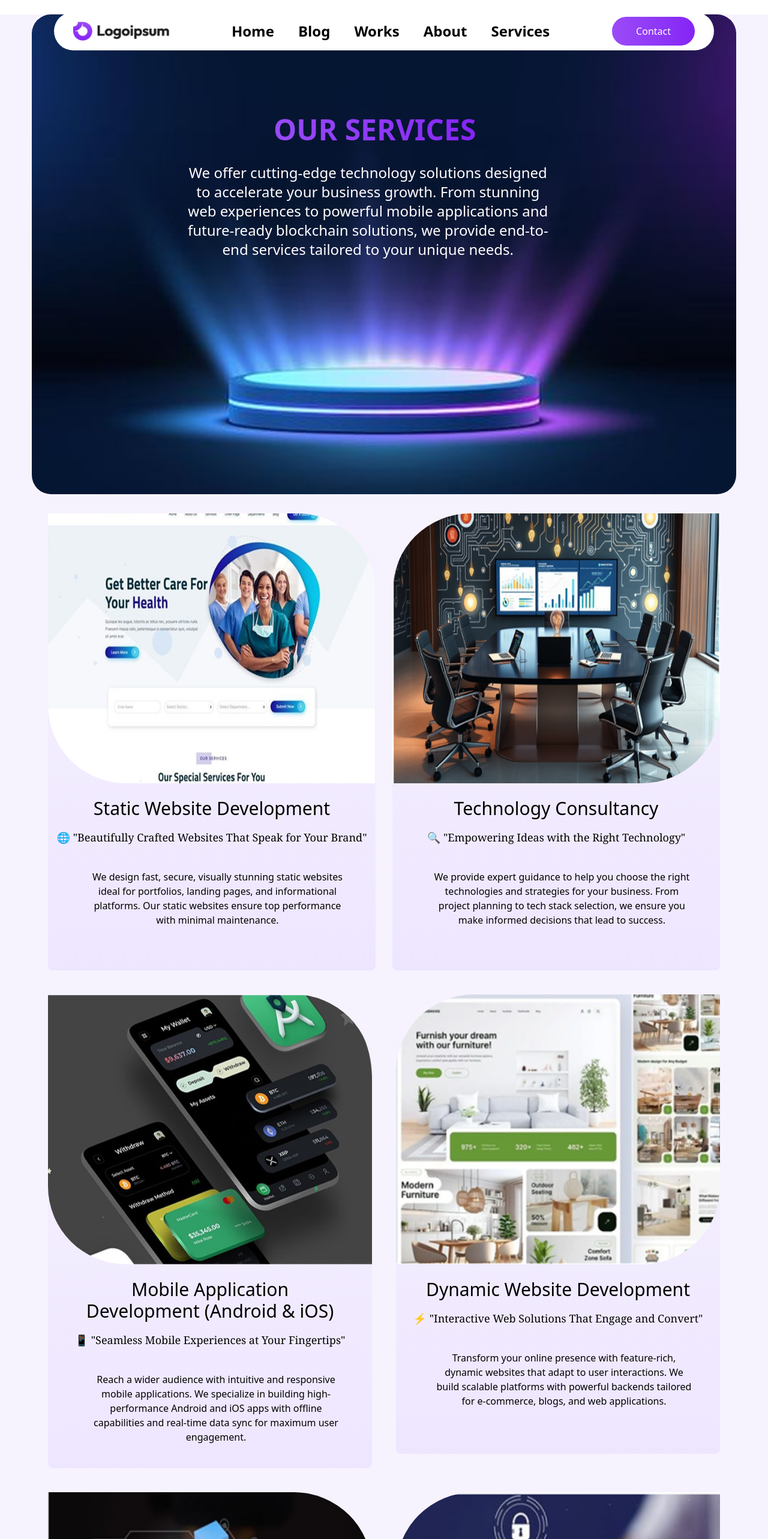
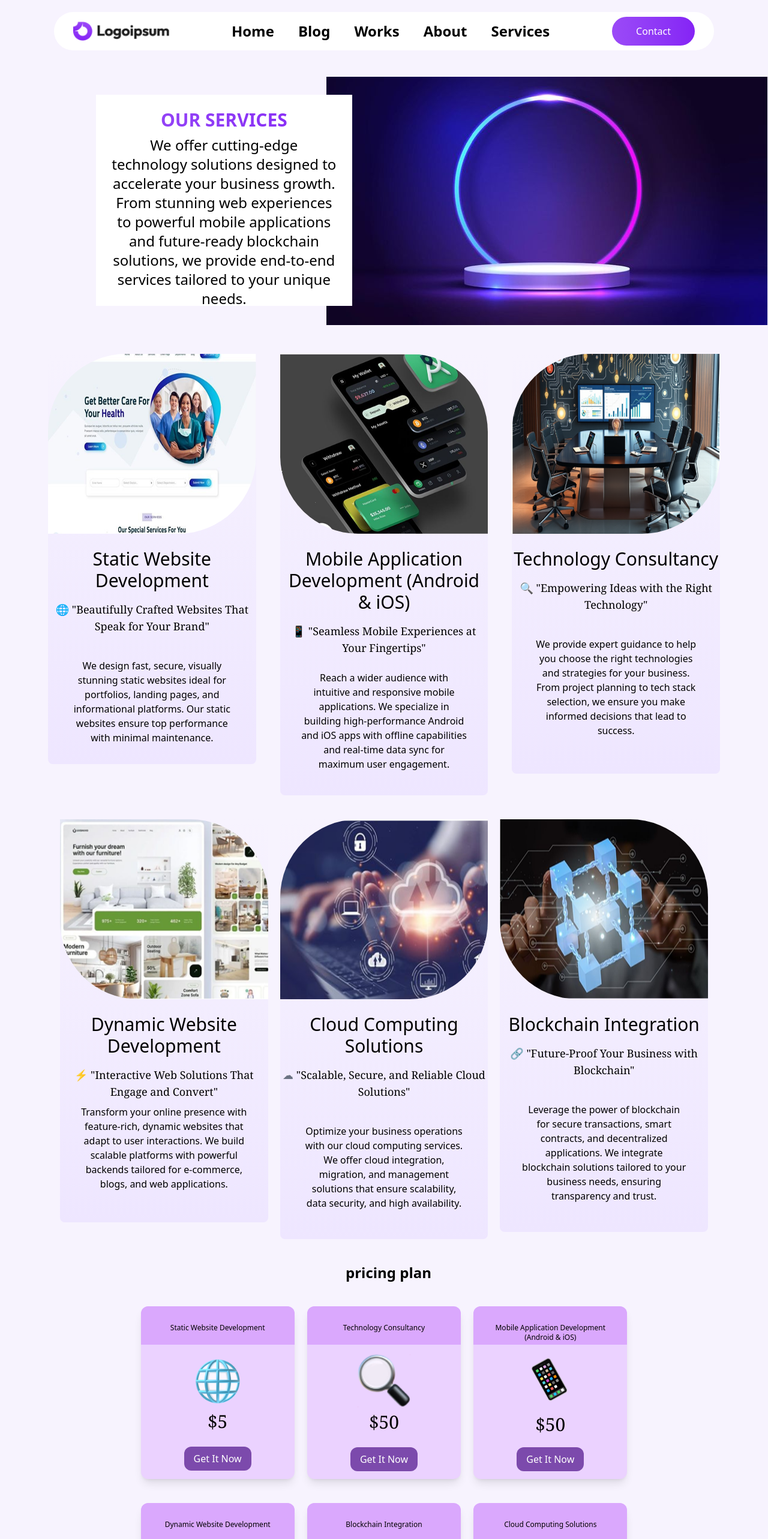
Before and after one commit to Heryakos-Technology/heryakos-static-page, a Vue app: page /service in a window 1280 px wide. Shown: the top 2566 px of the page at 60% size. Built offline with nearby package versions, Linux system fonts and the light colour scheme.

Commit message:
service page modification

```diff
--- a/src/views/ServicePage.vue
+++ b/src/views/ServicePage.vue
@@ -1,19 +1,19 @@
 <template>
 
   <div>
-    <!-- mobile size -->
-    <div class="block md:hidden md:mb-64">
-      <img
-        class="w-11/12 md:w-11/12 md:mx-auto md:h-screen md:overflow-hidden mx-auto h-72 mt-6 rounded-xl relative text-purple-300"
-        src="/herosection-service.png" alt="Service Landing Image">
+
+    <div class="block md:hidden mb-36 mt-16">
+        <img src="/intro-service.jpg" alt="" class="w-4/5 ml-16 mt-5 relative ">
+        <div class="w-11/12 h-44 bg-white absolute -mt-14">
           <p
-        class="md:h-1/3 md:relative text-md -mt-72 pt-2 w-full text-center mx-auto  absolute font-sans font-bold bg-gradient-to-r from-[#984AF7] to-[#8523F5] bg-clip-text text-transparent">
+        class="w-full text-center  font-bold bg-gradient-to-r from-[#984AF7] to-[#8523F5] bg-clip-text text-transparent">
         OUR SERVICES
       </p>
-      <p class="w-full px-20 text-center p-2 absolute -mt-64 mx-auto text-xs font-extralight text-white">We offer
+            <p class="text-wrap text-sm ml-2 pt-5 pl-5 pr-4  ">We offer
         cutting-edge technology solutions designed to accelerate your business growth. From stunning web experiences to
         powerful mobile applications and future-ready blockchain solutions, we provide end-to-end services tailored to
         your unique needs.</p>
+        </div>
     </div>
     <!-- /end of mobile size -->
 
@@ -21,7 +21,7 @@
     <div class="block md:hidden">
       <div class=" bg-gradient-to-b from-[#F7F3FE] to-[#eee6ff] md:p-8 w-11/12 pb-2 rounded-lg mx-auto mt-8 mb-10 ">
         <img style="border-top-right-radius: 130px; border-bottom-left-radius: 130px;" src="/first-service.png"
-          alt="Static Website Development" class="mx-auto rounded-bl-2xl rounded-tr-full w-full h-auto">
+          alt="Static Website Development" class="mx-auto rounded-bl-2xl rounded-tr-full w-full h-64">
         <h2 class="text-2xl md:text-3xl font-normal mb-4 text-center mt-4">
           Static Website Development
         </h2>
@@ -36,7 +36,7 @@
 
       <div class=" bg-gradient-to-b from-[#F7F3FE] to-[#eee6ff] md:p-8 w-11/12 pb-2 rounded-lg mx-auto mt-8 mb-2">
         <img style="border-top-left-radius: 130px; border-bottom-right-radius: 130px;" src="/second-service.png"
-          alt="Static Website Development" class="mx-auto rounded-br-2xl rounded-tl-full w-full h-auto">
+          alt="Static Website Development" class="mx-auto rounded-br-2xl rounded-tl-full w-full h-64">
         <h2 class="text-2xl md:text-3xl font-normal mb-4 text-center mt-4">
           Technology Consultancy
         </h2>
@@ -51,7 +51,7 @@
 
       <div class=" bg-gradient-to-b from-[#F7F3FE] to-[#eee6ff] md:p-8 w-11/12 pb-2 rounded-lg mx-auto mt-8 mb-10">
         <img style="border-top-right-radius: 130px; border-bottom-left-radius: 130px;" src="/third-service.png"
-          alt="Static Website Development" class="mx-auto rounded-bl-2xl rounded-tr-full w-full h-auto">
+          alt="Static Website Development" class="mx-auto rounded-bl-2xl rounded-tr-full w-full h-64">
         <h2 class="text-2xl md:text-3xl font-normal mb-4 text-center mt-4">
           Mobile Application Development (Android & iOS)
         </h2>
@@ -67,7 +67,7 @@
 
       <div class=" bg-gradient-to-b from-[#F7F3FE] to-[#eee6ff] md:p-8 w-11/12 pb-2 rounded-lg mx-auto mt-8 mb-2">
         <img style="border-top-left-radius: 130px; border-bottom-right-radius: 130px;" src="/fourth-servicee.png"
-          alt="Static Website Development" class="mx-auto rounded-br-2xl rounded-tl-full w-full h-auto">
+          alt="Static Website Development" class="mx-auto rounded-br-2xl rounded-tl-full w-full h-64">
         <h2 class="text-2xl md:text-3xl font-normal mb-4 text-center mt-4">
           Dynamic Website Development
         </h2>
@@ -82,7 +82,7 @@
 
       <div class=" bg-gradient-to-b from-[#F7F3FE] to-[#eee6ff] md:p-8 w-11/12 pb-2 rounded-lg mx-auto mt-8 mb-10">
         <img style="border-top-right-radius: 130px; border-bottom-left-radius: 130px;" src="/fifth-service.png"
-          alt="Static Website Development" class="mx-auto rounded-bl-2xl rounded-tr-full w-full h-auto">
+          alt="Static Website Development" class="mx-auto rounded-bl-2xl rounded-tr-full w-full h-64">
         <h2 class="text-2xl md:text-3xl font-normal mb-4 text-center mt-4">
           Blockchain Integration
         </h2>
@@ -97,7 +97,7 @@
 
       <div class=" bg-gradient-to-b from-[#F7F3FE] to-[#eee6ff] md:p-8 w-11/12 pb-2 rounded-lg mx-auto mt-8 mb-10">
         <img style="border-top-left-radius: 130px; border-bottom-right-radius: 130px;" src="/sixth-service.png"
-          alt="Static Website Development" class="mx-auto rounded-br-2xl rounded-tl-full w-full h-auto">
+          alt="Static Website Development" class="mx-auto rounded-br-2xl rounded-tl-full w-full h-64">
         <h2 class="text-2xl md:text-3xl font-normal mb-4 text-center mt-4">
           Cloud Computing Solutions
         </h2>
@@ -114,43 +114,62 @@
 
     <!-- desktop -->
     <div class="hidden lg:block md:block">
-      <div class="lg:mb-96 md:mb-64">
+      <div class=" md:mb-64 ml-40">
         <img
-          class="w-11/12 lg:w-11/12 md:w-11/12 md:ml-8 lg:mx-auto lg:h-screen lg:overflow-hidden ml-4 h-72 mt-6 rounded-4xl relative text-purple-300"
-          src="/herosection-service.png" alt="Service Landing Image">
-        <div class="-mt-64 lg:-mt-96 w-64 mx-auto">
+          class=" pt-32 ml-96    relative text-purple-300"
+          src="/intro-service.jpg" alt="Service Landing Image" >
+          <div class="w-2/6 -ml- h-88 -mt-96 bg-white absolute">
+            <div class="">
               <p
-            class="lg:text-5xl lg:text-center lg:-ml-14 text-md md:mt-4 md:ml-20 lg:-mt-64 pt-2 absolute font-sans font-bold bg-gradient-to-r from-[#984AF7] to-[#8523F5] bg-clip-text text-transparent">
+                class="lg:text-3xl text-center text-md md:mt-4   pt-2  font-sans font-bold bg-gradient-to-r from-[#984AF7] to-[#8523F5] bg-clip-text text-transparent">
                 OUR SERVICES
               </p>
             </div>
-        <div class="w-2/3 mx-auto -mt-96 md:mt-20">
-          <p class="w-1/2 text-center p-2 absolute lg:text-2xl ml-20 lg:-mt-64 font-extralight text-white md:text-sm">We offer
+            <div class="w-11/12 mx-auto ">
+              <p class=" text-center p-2  lg:text-2xl font-semi-bold text-black md:text-sm">We offer
                 cutting-edge technology solutions designed to accelerate your business growth. From stunning web experiences
                 to powerful mobile applications and future-ready blockchain solutions, we provide end-to-end services
                 tailored to your unique needs.</p>
             </div>
           </div>
+      </div>
 
-      <div class="flex  lg:px-20 md:px-4 md:-mt-20">
-        <div class=" bg-gradient-to-b from-[#F7F3FE] to-[#eee6ff] lg:w-1/2 md:w-1/2 md:mr-2 lr:mr-5 rounded-lg h-1/3 mx-auto mt-8 lg:pb-8  mb-10">
-          <img style="border-top-right-radius: 130px; border-bottom-left-radius: 130px; height: 450px;"
+      <div class="flex  lg:px-20 md:px-4  -mt-60">
+        <div class=" bg-gradient-to-b from-[#F7F3FE] to-[#eee6ff] lg:w-1/3 md:w-1/2 md:mr-2 lg:mr-10 rounded-lg h-1/3 mx-auto mt-8 lg:pb-8  mb-10">
+          <img style="border-top-left-radius: 130px; border-bottom-right-radius: 130px; height: 300px;"
             src="/first-service.png" alt="Static Website Development"
-            class="mx-auto rounded-bl-2xl rounded-tr-full w-full mb-6">
+            class="mx-auto   w-full mb-6">
           <h2 class="text-2xl md:text-3xl font-normal mb-4 text-center">
             Static Website Development
           </h2>
           <p class="text-lg text-center font-serif">
             <span class="text-blue-500">🌐</span> "Beautifully Crafted Websites That Speak for Your Brand"
           </p>
-          <p class="ml-16 mt-10 mb-4 w-4/5 text-center pb-6">
+          <p class="mt-10  w-4/5 mx-auto text-center pb-">
             We design fast, secure, visually stunning static websites ideal for portfolios, landing pages, and
             informational platforms. Our static websites ensure top performance with minimal maintenance.
           </p>
         </div>
 
-        <div class=" bg-gradient-to-b from-[#F7F3FE] to-[#eee6ff] lg:w-1/2 md:w-1/2 md:ml-4 lg:ml-5 rounded-lg h-1/3 mx-auto mt-8 lg:mb-1 md:pb-8">
-          <img style="border-top-left-radius: 130px; border-bottom-right-radius: 130px; height: 450px;"
+
+        <div class=" bg-gradient-to-b from-[#F7F3FE] to-[#eee6ff] lg:w-1/3 md:w-1/2 lg:mr-5 md:mr-2 h-1/3 rounded-lg mx-auto mt-8 mb-10">
+          <img style="border-top-right-radius: 130px; border-bottom-left-radius: 130px; height: 300px;"
+            src="/third-service.png" alt="Static Website Development" class="mx-auto w-full mb-6">
+          <h2 class="text-2xl md:text-3xl font-normal mb-4 w-full mx-auto text-center">
+            Mobile Application Development (Android & iOS)
+          </h2>
+          <p class="text-lg text-center font-serif mb-2">
+            <span class="text-blue-500">📱</span> "Seamless Mobile Experiences at Your Fingertips"
+          </p>
+          <p class="mb-4 w-4/5 mx-auto mt-6 pb-6 text-center">
+            Reach a wider audience with intuitive and responsive mobile applications. We specialize in building
+            high-performance Android and iOS apps with offline capabilities and real-time data sync for maximum user
+            engagement.
+          </p>
+        </div>
+
+        <div class=" bg-gradient-to-b from-[#F7F3FE] to-[#eee6ff] lg:w-1/3 md:w-1/2 md:ml-4 lg:ml-5 rounded-lg h-1/3 mx-auto mt-8 lg:mb-1 md:pb-8">
+          <img style="border-top-left-radius: 130px; border-bottom-right-radius: 130px; height: 300px;"
             src="/second-service.png" alt="Static Website Development" class="mx-auto w-full h-1/2 mb-6">
           <h2 class="text-2xl md:text-3xl font-normal mb-4 text-center">
             Technology Consultancy
@@ -158,32 +177,19 @@
           <p class="text-lg text-center font-serif mb-2">
             <span class="text-blue-500">🔍</span> "Empowering Ideas with the Right Technology"
           </p>
-          <p class="ml-16 mb-4 w-4/5 mt-10 pb-6 text-center">
+          <p class=" mb-4 w-4/5 mx-auto mt-10 pb-3 text-center">
             We provide expert guidance to help you choose the right technologies and strategies for your business. From
             project planning to tech stack selection, we ensure you make informed decisions that lead to success.
           </p>
         </div>
       </div>
 
+
+
       <div class="flex lg:px-20 md:px-4 -mt-8">
-        <div class=" bg-gradient-to-b from-[#F7F3FE] to-[#eee6ff] lg:w-1/2 md:w-1/2 lg:mr-5 md:mr-2 h-1/3 rounded-lg mx-auto mt-8 mb-10">
-          <img style="border-top-right-radius: 130px; border-bottom-left-radius: 130px; height: 450px;"
-            src="/third-service.png" alt="Static Website Development" class="mx-auto w-full mb-6">
-          <h2 class="text-2xl md:text-3xl font-normal mb-4 w-4/5 mx-auto text-center">
-            Mobile Application Development (Android & iOS)
-          </h2>
-          <p class="text-lg text-center font-serif mb-2">
-            <span class="text-blue-500">📱</span> "Seamless Mobile Experiences at Your Fingertips"
-          </p>
-          <p class="ml-16 mb-4 w-4/5 mt-10 pb-6 text-center">
-            Reach a wider audience with intuitive and responsive mobile applications. We specialize in building
-            high-performance Android and iOS apps with offline capabilities and real-time data sync for maximum user
-            engagement.
-          </p>
-        </div>
 
-        <div class=" bg-gradient-to-b from-[#F7F3FE] to-[#eee6ff] lg:w-1/2 md:w-1/2 lg:ml-5 md:ml-4 h-1/3 rounded-lg pb-9 mx-auto mt-8 mb-10">
-          <img style="border-top-left-radius: 130px; border-bottom-right-radius: 130px; height: 450px;"
+        <div class=" bg-gradient-to-b from-[#F7F3FE] to-[#eee6ff] lg:w-1/3 md:w-1/2 lg:ml-5 md:ml-4 h-1/3 rounded-lg pb-9 mx-auto mt-8 mb-10">
+          <img style="border-top-right-radius: 130px; border-bottom-left-radius: 130px; height: 300px;"
             src="/fourth-servicee.png" alt="Static Website Development" class="mx-auto w-full mb-6">
           <h2 class="text-2xl md:text-3xl font-normal mb-4 text-center">
             Dynamic Website Development
@@ -191,16 +197,30 @@
           <p class="text-lg text-center font-serif mb-2">
             <span class="text-blue-500">⚡</span> "Interactive Web Solutions That Engage and Convert"
           </p>
-          <p class="ml-16 mb-4 w-4/5 mt-10 pb-6 text-center">
+          <p class=" mb-4 w-4/5 mx-auto  text-center">
             Transform your online presence with feature-rich, dynamic websites that adapt to user interactions. We build
             scalable platforms with powerful backends tailored for e-commerce, blogs, and web applications.
           </p>
         </div>
+
+
+        <div class=" bg-gradient-to-b from-[#F7F3FE] to-[#eee6ff] lg:w-1/3  md:w-1/2 h-1/3 lg:mr-5 lg:ml-5 md:ml-4 rounded-lg mx-auto mt-8 mb-10">
+          <img style="border-top-left-radius: 130px; border-bottom-right-radius: 130px; height: 300px;"
+            src="/sixth-service.png" alt="Static Website Development" class="mx-auto w-full mb-6">
+          <h2 class="text-2xl md:text-3xl font-normal mb-4 text-center">
+            Cloud Computing Solutions
+          </h2>
+          <p class="text-lg text-center font-serif mb-2">
+            <span class="text-gray-500">☁ </span> "Scalable, Secure, and Reliable Cloud Solutions"
+          </p>
+          <p class="  w-4/5 mx-auto mt-10 pb-12 text-center">
+            Optimize your business operations with our cloud computing services. We offer cloud integration, migration,
+            and management solutions that ensure scalability, data security, and high availability.
+          </p>
         </div>
 
-      <div class="flex lg:px-20 md:px-4 -mt-8">
-        <div class=" bg-gradient-to-b from-[#F7F3FE] to-[#eee6ff] lg:w-1/2 md:w-1/2 lg:mr-5 md:mr-2 h-1/3 rounded-lg mx-auto mt-8 mb-10">
-          <img style="border-top-right-radius: 130px; border-bottom-left-radius: 130px; height: 450px;"
+        <div class=" bg-gradient-to-b from-[#F7F3FE] to-[#eee6ff] lg:w-1/3 md:w-1/2 lg:mr-5 md:mr-2 h-1/3 rounded-lg mx-auto mt-8 mb-10">
+          <img style="border-top-right-radius: 130px; border-bottom-left-radius: 130px; height: 300px;"
             src="/fifth-service.png" alt="Static Website Development" class="mx-auto w-full mb-6">
           <h2 class="text-2xl md:text-3xl font-normal mb-4 text-center">
             Blockchain Integration
@@ -208,24 +228,9 @@
           <p class="text-lg text-center font-serif mb-2">
             <span class="text-blue-500">🔗 </span> "Future-Proof Your Business with Blockchain"
           </p>
-          <p class="ml-16 mb-4 w-4/5 mt-10 pb-6 text-center">
+          <p class=" mb-4 w-4/5 mx-auto mt-10 pb-8 text-center">
             Leverage the power of blockchain for secure transactions, smart contracts, and decentralized applications.
             We integrate blockchain solutions tailored to your business needs, ensuring transparency and trust.
-          </p>
-        </div>
-
-        <div class=" bg-gradient-to-b from-[#F7F3FE] to-[#eee6ff] lg:w-1/2 md:w-1/2 h-1/3 lg:ml-5 md:ml-4 rounded-lg mx-auto mt-8 mb-10">
-          <img style="border-top-left-radius: 130px; border-bottom-right-radius: 130px; height: 450px;"
-            src="/sixth-service.png" alt="Static Website Development" class="mx-auto w-full mb-6">
-          <h2 class="text-2xl md:text-3xl font-normal mb-4 text-center">
-            Cloud Computing Solutions
-          </h2>
-          <p class="text-lg text-center font-serif mb-2">
-            <span class="text-gray-500">☁ </span> "Scalable, Secure, and Reliable Cloud Solutions"
-          </p>
-          <p class="ml-16 mb-4 w-4/5 mt-10 pb-6 text-center">
-            Optimize your business operations with our cloud computing services. We offer cloud integration, migration,
-            and management solutions that ensure scalability, data security, and high availability.
           </p>
         </div>
       </div>
@@ -432,10 +437,7 @@
       </div>
     </div>
     <!-- /end of desktop view -->
-    <div>
-      <p class="text-md lg:text-2xl mb-4 w-full font-bold text-center  ">Ready to Showcase Your Products? <a href="#"
-          class="text-[#984AF7]"><u>Click here</u></a> to sign up!</p>
-    </div>
+
   </div>
 
 </template>
```
Also changed, not shown: public/intro-service.jpg (added). Lines whose indentation alone changed are shown as unchanged.
